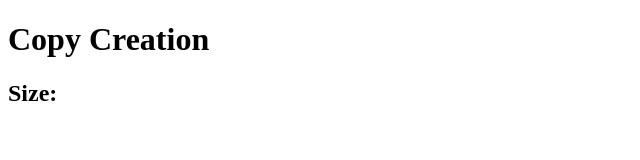
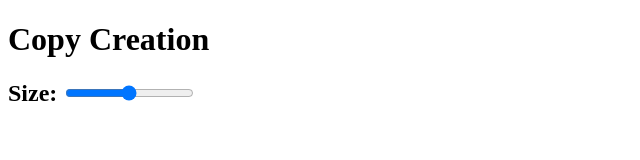
Before and after one commit to kroth353/TermProjectCisc474, a plain HTML site: page game2settings.html in a window 1280 px wide. Shown: the whole page, without its empty margins (0-640 px from the left). Drawn offline with Linux system fonts and the light colour scheme.

Commit message:
Slider 00

```diff
--- a/game2settings.html
+++ b/game2settings.html
@@ -14,7 +14,10 @@
             <div class="middlecolumn">
                 <div class="box">
                     <h1>Copy Creation</h1>
-                    <h2>Size:</h2>
+
+                    <div class="slidecontainer">
+                        <span><h2>Size: <input type="range" min="1" max="100" value="50" class="slider" id="myRange"> <span id="demo"></span></h2></span>
+                      </div>
                 </div>
             </div>
             <div class="rightcolumn">
```
